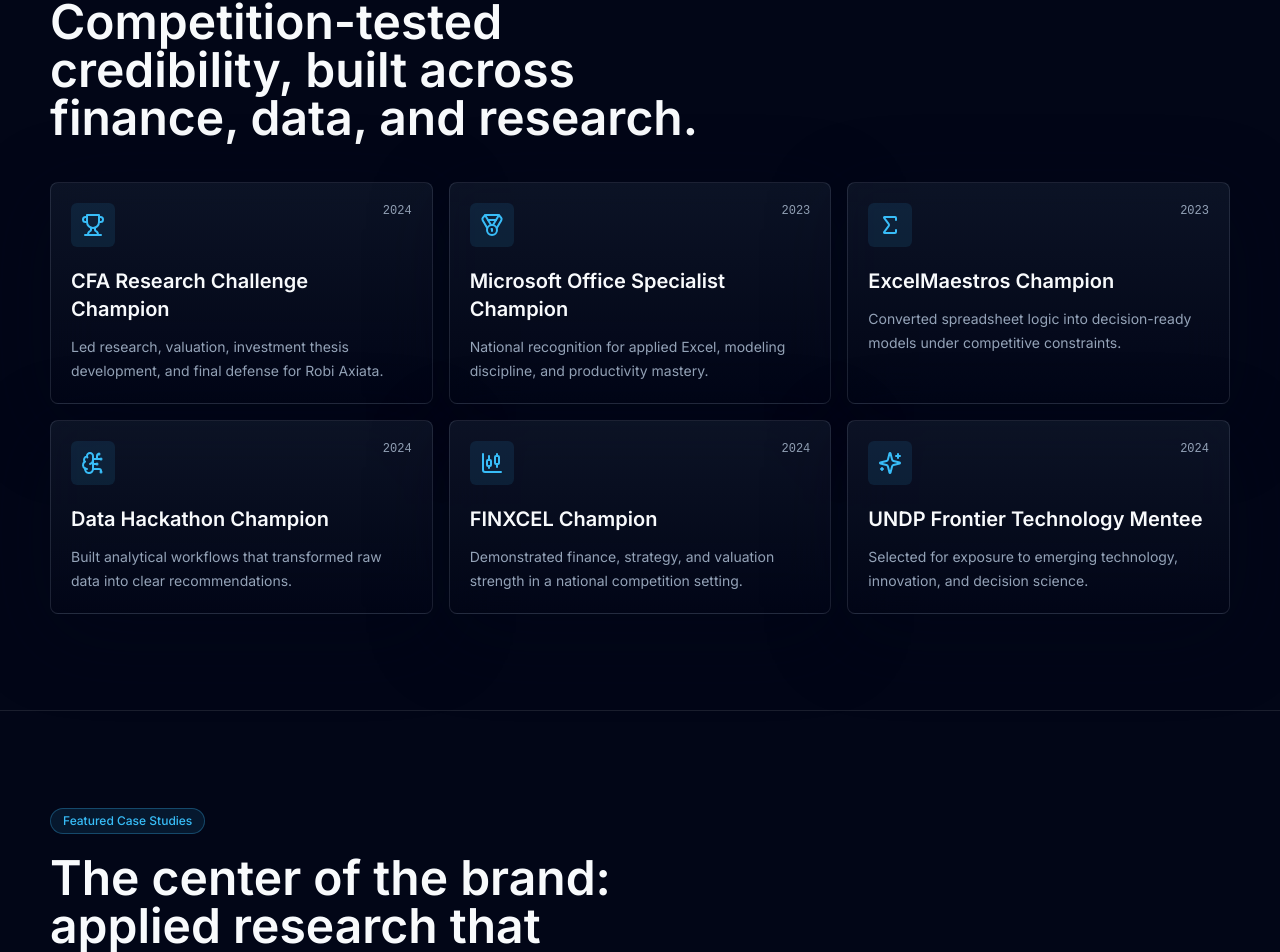
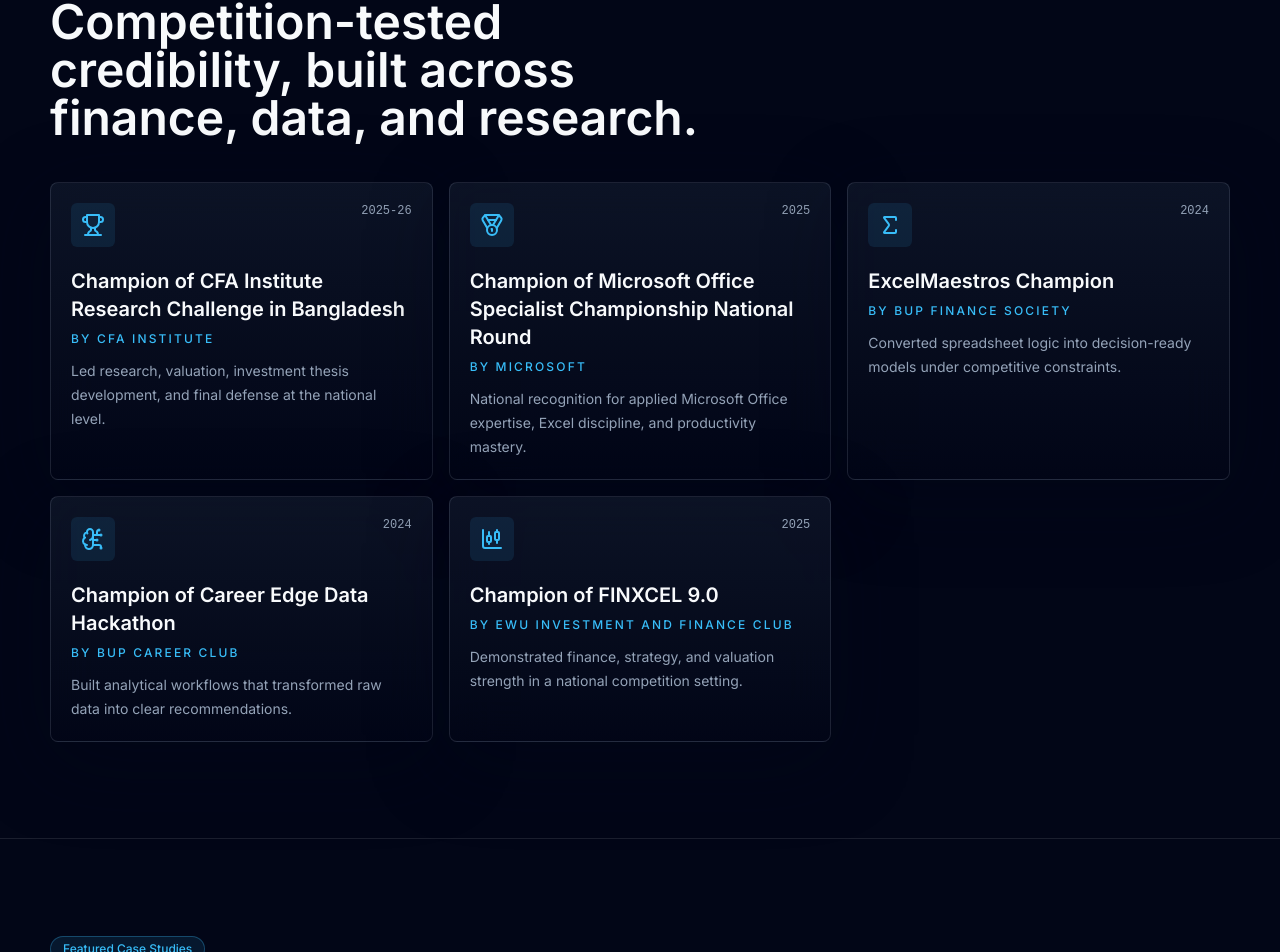
Before and after one commit to Saminfattah/digital-resume, a Next.js app: page / in a window 1280 px wide. Shown: the part 1832-2784 px from the top of the page. Built offline with nearby package versions, Linux system fonts and the light colour scheme.

Commit message:
Update achievement links

```diff
--- a/src/app/page.tsx
+++ b/src/app/page.tsx
@@ -27,11 +27,11 @@ const personSchema = {
     "BigQuery"
   ],
   award: [
-    "CFA Research Challenge Champion",
-    "Microsoft Office Specialist Champion",
+    "Champion of CFA Institute Research Challenge in Bangladesh 2025-26",
+    "Champion of Microsoft Office Specialist Championship 2025 National Round",
     "ExcelMaestros Champion",
-    "Data Hackathon Champion",
-    "FINXCEL Champion"
+    "Champion of Career Edge Data Hackathon 2024",
+    "Champion of FINXCEL 9.0 2025"
   ]
 };
 
--- a/src/components/brand-site.tsx
+++ b/src/components/brand-site.tsx
@@ -21,7 +21,6 @@ import {
   PieChart,
   Send,
   Sigma,
-  Sparkles,
   Trophy
 } from "lucide-react";
 import { useMemo, useState } from "react";
@@ -43,39 +42,43 @@ const heroStats = [
 const highlights = [
   {
     icon: Trophy,
-    year: "2024",
-    title: "CFA Research Challenge Champion",
-    body: "Led research, valuation, investment thesis development, and final defense for Robi Axiata."
+    year: "2025-26",
+    title: "Champion of CFA Institute Research Challenge in Bangladesh",
+    by: "CFA Institute",
+    href: "https://www.linkedin.com/feed/update/urn:li:activity:7426127644238196736/",
+    body: "Led research, valuation, investment thesis development, and final defense at the national level."
   },
   {
     icon: Medal,
-    year: "2023",
-    title: "Microsoft Office Specialist Champion",
-    body: "National recognition for applied Excel, modeling discipline, and productivity mastery."
+    year: "2025",
+    title: "Champion of Microsoft Office Specialist Championship National Round",
+    by: "Microsoft",
+    href: "https://www.linkedin.com/feed/update/urn:li:activity:7332368376322789377/",
+    body: "National recognition for applied Microsoft Office expertise, Excel discipline, and productivity mastery."
   },
   {
     icon: Sigma,
-    year: "2023",
+    year: "2024",
     title: "ExcelMaestros Champion",
+    by: "BUP Finance Society",
+    href: "https://www.linkedin.com/feed/update/urn:li:activity:7197953228108414976/",
     body: "Converted spreadsheet logic into decision-ready models under competitive constraints."
   },
   {
     icon: BrainCircuit,
     year: "2024",
-    title: "Data Hackathon Champion",
+    title: "Champion of Career Edge Data Hackathon",
+    by: "BUP Career Club",
+    href: "https://www.linkedin.com/posts/saminfattah_careeredge2024-hackathonchampion-dataanalytics-activity-7279734271357939712-OtBS?utm_source=share&utm_medium=member_desktop",
     body: "Built analytical workflows that transformed raw data into clear recommendations."
   },
   {
     icon: ChartCandlestick,
-    year: "2024",
-    title: "FINXCEL Champion",
+    year: "2025",
+    title: "Champion of FINXCEL 9.0",
+    by: "EWU Investment and Finance Club",
+    href: "https://www.linkedin.com/feed/update/urn:li:activity:7327950755519258624/",
     body: "Demonstrated finance, strategy, and valuation strength in a national competition setting."
-  },
-  {
-    icon: Sparkles,
-    year: "2024",
-    title: "UNDP Frontier Technology Mentee",
-    body: "Selected for exposure to emerging technology, innovation, and decision science."
   }
 ];
 
@@ -346,8 +349,12 @@ export function BrandSite() {
           {highlights.map((item, index) => {
             const Icon = item.icon;
             return (
-              <motion.div
+              <motion.a
                 key={item.title}
+                href={item.href}
+                target="_blank"
+                rel="noreferrer"
+                aria-label={`${item.title} LinkedIn post by ${item.by}`}
                 variants={fadeUp}
                 initial="hidden"
                 whileInView="visible"
@@ -355,7 +362,7 @@ export function BrandSite() {
                 transition={{ duration: 0.5, delay: index * 0.04 }}
                 whileHover={{ y: -6 }}
                 className={cn(
-                  "glass shine rounded-lg p-5",
+                  "glass shine block rounded-lg p-5 outline-none transition focus-visible:ring-2 focus-visible:ring-primary",
                   index === 0 && "md:col-span-2 lg:col-span-1"
                 )}
               >
@@ -366,8 +373,11 @@ export function BrandSite() {
                   <span className="font-mono text-xs text-muted-foreground">{item.year}</span>
                 </div>
                 <h3 className="mt-5 text-xl font-semibold tracking-normal">{item.title}</h3>
+                <p className="mt-2 text-xs font-medium uppercase tracking-[0.18em] text-primary">
+                  by {item.by}
+                </p>
                 <p className="mt-3 text-sm leading-6 text-muted-foreground">{item.body}</p>
-              </motion.div>
+              </motion.a>
             );
           })}
         </div>
```
